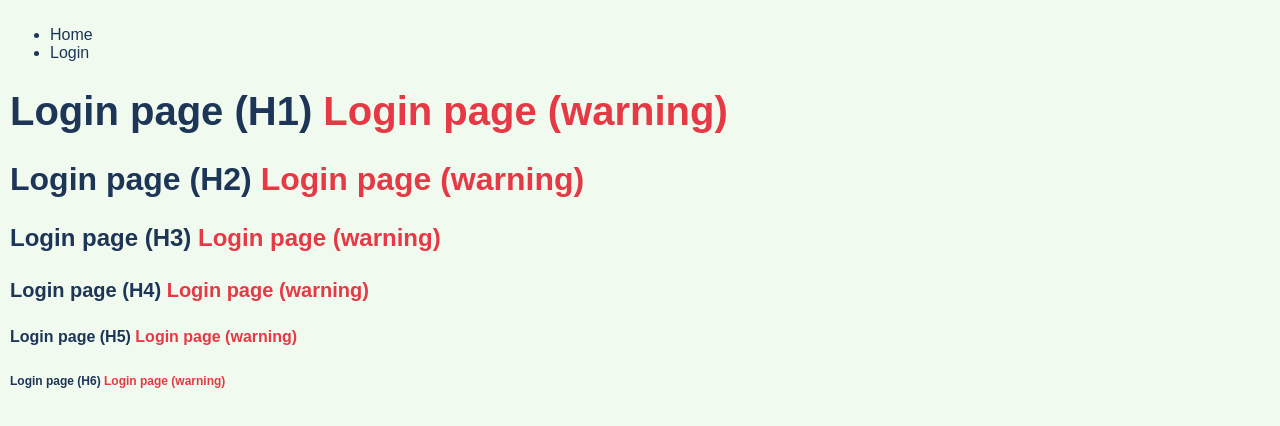
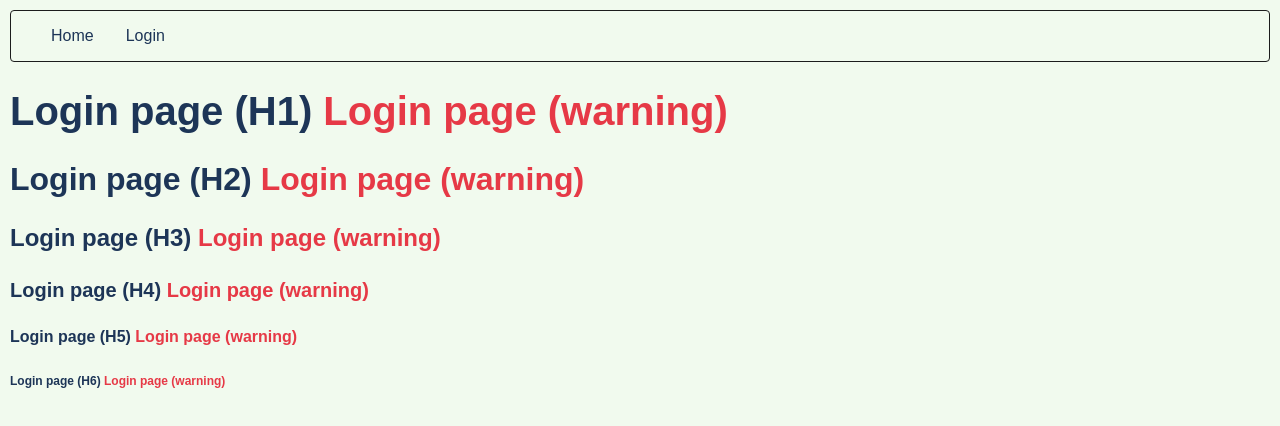
Before and after one commit to IvanJimenoRamirez/automatitzacio_i_visualitzacio_dun_data_lake, a Next.js app: page /login in a window 1280 px wide. Shown: the top 426 px of the page. Built offline with nearby package versions, Linux system fonts and the light colour scheme.

Commit message:
First css module

```diff
--- a/app/components/Navigation.jsx
+++ b/app/components/Navigation.jsx
@@ -1,4 +1,5 @@
 import Link from "next/link";
+import styles from "./Navigation.module.css";
 
 const links = [
   {
@@ -13,8 +14,8 @@
 
 export function Navigation() {
     return (
-          <nav>
-            <ul>
+          <nav className={styles.navbar}>
+            <ul className={styles.navigation}>
               {links.map(({ label, route }) => (
                 <li key={route}>
                   <Link href={route}> {label}</Link>
--- /dev/null
+++ b/app/components/Navigation.module.css
@@ -0,0 +1,14 @@
+/* CSS modules (hashing) */
+.navbar {
+    border: 1px solid #1c1c1c;
+    border-radius: 4px;
+}
+.navigation {
+    display: flex;
+    list-style: none;
+    gap: 32px;
+}
+
+.navigation a:hover {
+    text-decoration: underline;
+}
--- a/styles/globals.css
+++ b/styles/globals.css
@@ -60,10 +60,6 @@
     cursor: pointer;
 }
 
-a:hover {
-    text-decoration: underline;
-}
-
 /* Global classes */
 
 .warning {
```
